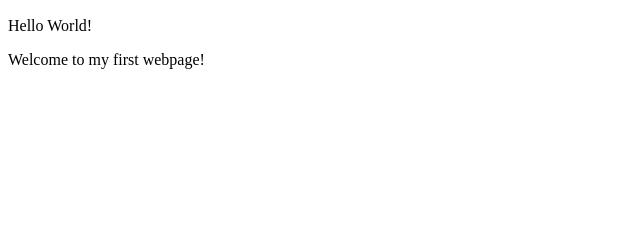
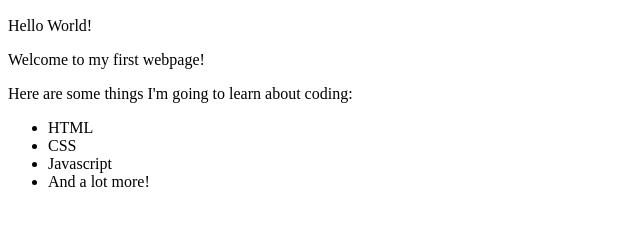
Before and after one commit to marynganga/my-first-webpage, a plain HTML site: page my-first-webpage.html in a window 1280 px wide. Shown: the part 110-336 px from the top of the page, without its empty margins (0-640 px from the left). Drawn offline with Linux system fonts and the light colour scheme.

Commit message:
add list elements

```diff
--- a/my-first-webpage.html
+++ b/my-first-webpage.html
@@ -8,5 +8,12 @@
     <h2>Written with a little guidance from Moringa School</h2>
     <p>Hello World!</p>
     <p>Welcome to my first webpage!</p>
+    <p>Here are some things I'm going to learn about coding:</p>
+    <ul>
+      <li>HTML</li>
+      <li>CSS</li>
+      <li>Javascript</li>
+      <li>And a lot more!</li>
+    </ul>
   </body>
 </html>
```
